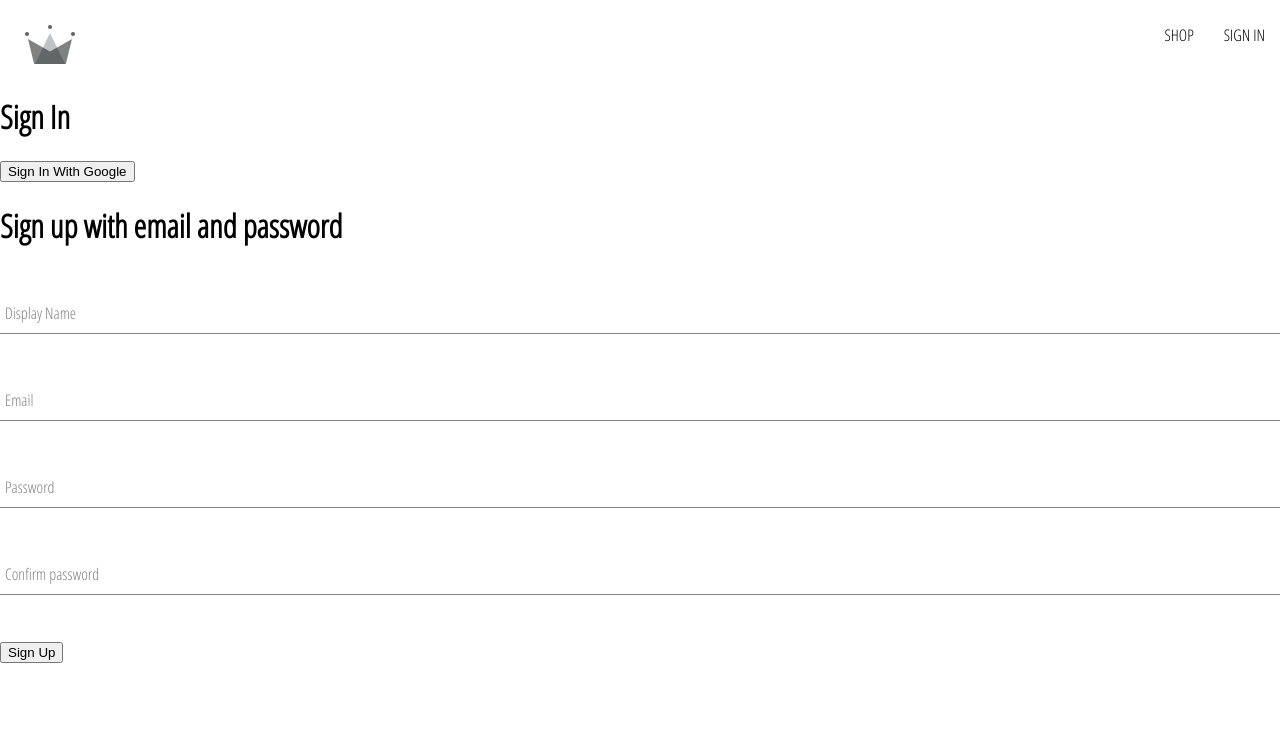
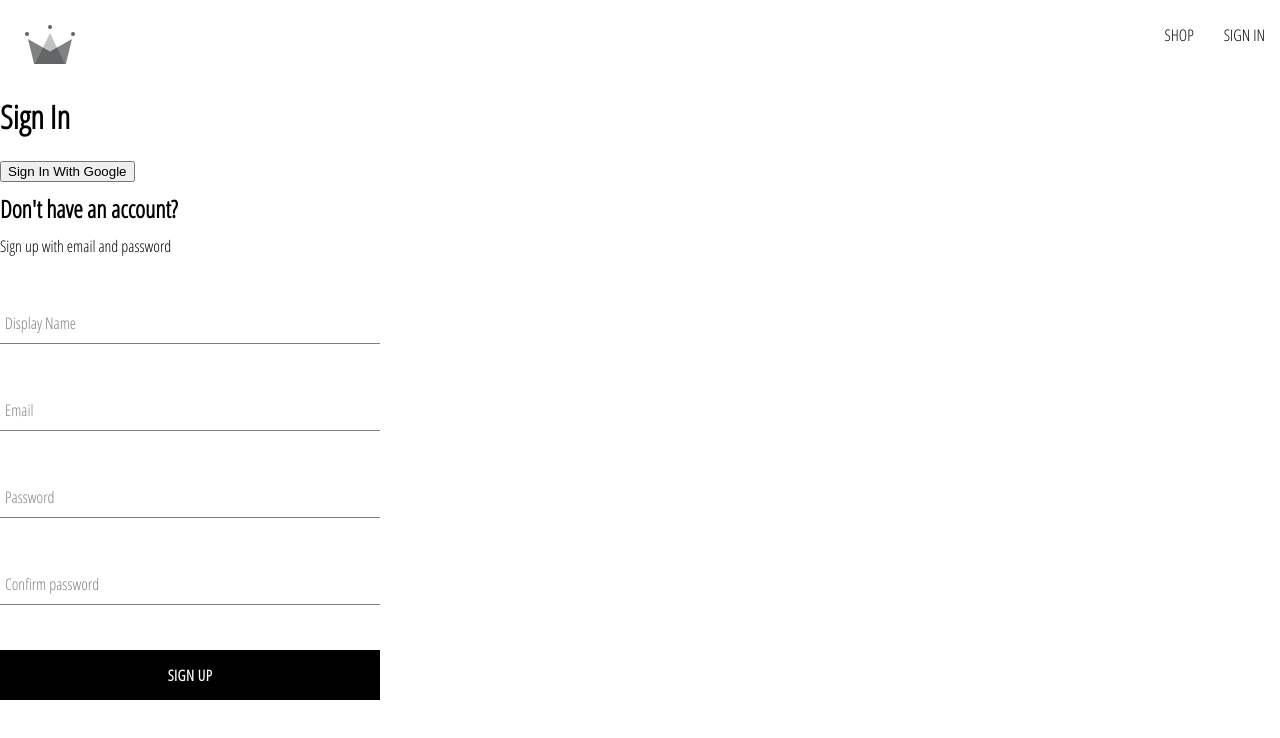
Before and after one commit to i-umairkhan/crwn-clothing-v2, a React (Create React App) app: page /sign-in in a window 1280 px wide. Shown: the top 738 px of the page. Built offline with nearby package versions, Linux system fonts and the light colour scheme.

Commit message:
implemented signup form component ,button component

```diff
--- /dev/null
+++ b/src/components/button/button.component.jsx
@@ -0,0 +1,20 @@
+import "./button.styles.scss";
+
+const BUTTON_TYPE_CLASSES = {
+  google: "google-sign-in",
+  inverted: "inverted",
+};
+
+const Button = ({ children, buttonType, ...otherProps }) => {
+  return (
+    <div
+      className={`button-container ${BUTTON_TYPE_CLASSES[buttonType]}
+    {...otherProps}
+    `}
+    >
+      {children}
+    </div>
+  );
+};
+
+export default Button;
--- /dev/null
+++ b/src/components/button/button.styles.scss
@@ -0,0 +1,46 @@
+.button-container {
+  min-width: 165px;
+  width: auto;
+  height: 50px;
+  letter-spacing: 0.5px;
+  line-height: 50px;
+  padding: 0 35px 0 35px;
+  font-size: 15px;
+  background-color: black;
+  color: white;
+  text-transform: uppercase;
+  font-family: "Open Sans Condensed";
+  font-weight: bolder;
+  border: none;
+  cursor: pointer;
+  display: flex;
+  justify-content: center;
+
+  &:hover {
+    background-color: white;
+    color: black;
+    border: 1px solid black;
+  }
+
+  &.google-sign-in {
+    background-color: #4285f4;
+    color: white;
+
+    &:hover {
+      background-color: #357ae8;
+      border: none;
+    }
+  }
+
+  &.inverted {
+    background-color: white;
+    color: black;
+    border: 1px solid black;
+
+    &:hover {
+      background-color: black;
+      color: white;
+      border: none;
+    }
+  }
+}
--- a/src/components/sign-up-form/sign-up-form.component.jsx
+++ b/src/components/sign-up-form/sign-up-form.component.jsx
@@ -3,7 +3,9 @@
   createAuthUserWithEmailAndPassword,
   createUserDocFromAuth,
 } from "../../utils/firebase.utils";
+import Button from "../button/button.component";
 import FormInput from "../form-input/form-input.component";
+import "./sign-up-form.styles.scss";
 
 const defaultFormFeilds = {
   displayName: "",
@@ -46,8 +48,9 @@
     setFormFeilds({ ...formFeilds, [name]: value });
   };
   return (
-    <div>
-      <h1>Sign up with email and password</h1>
+    <div className="sign-up-container">
+      <h2>Don't have an account?</h2>
+      <span>Sign up with email and password</span>
       <form onSubmit={handleSubmit}>
         {/*  */}
         <FormInput
@@ -86,7 +89,7 @@
           onChange={handleChange}
         />
         {/*  */}
-        <button type="submit">Sign Up</button>
+        <Button type="submit">Sign Up</Button>
       </form>
     </div>
   );
--- /dev/null
+++ b/src/components/sign-up-form/sign-up-form.styles.scss
@@ -0,0 +1,8 @@
+.sign-up-container {
+  display: flex;
+  flex-direction: column;
+  width: 380px;
+  h2 {
+    margin: 10px 0;
+  }
+}
```
